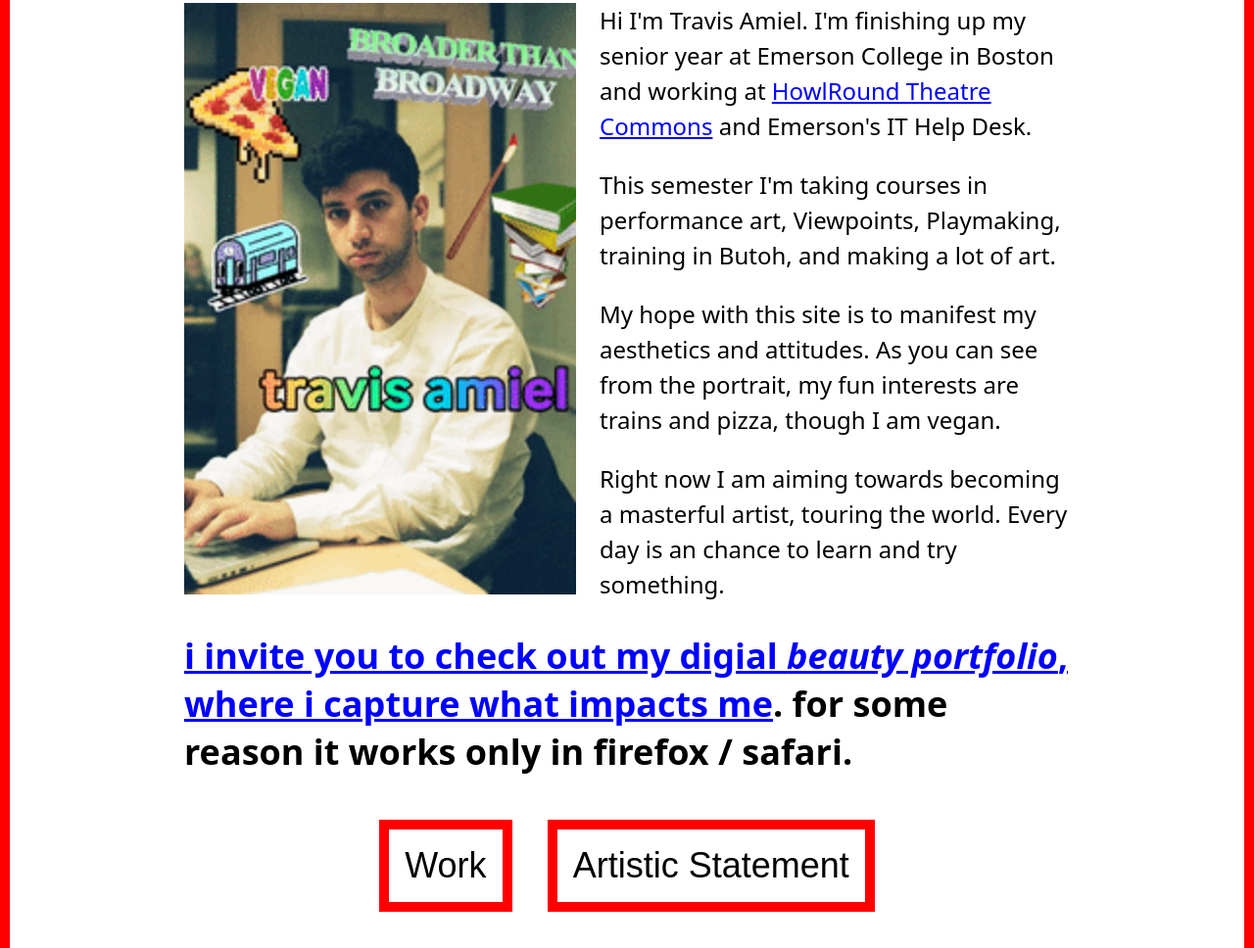
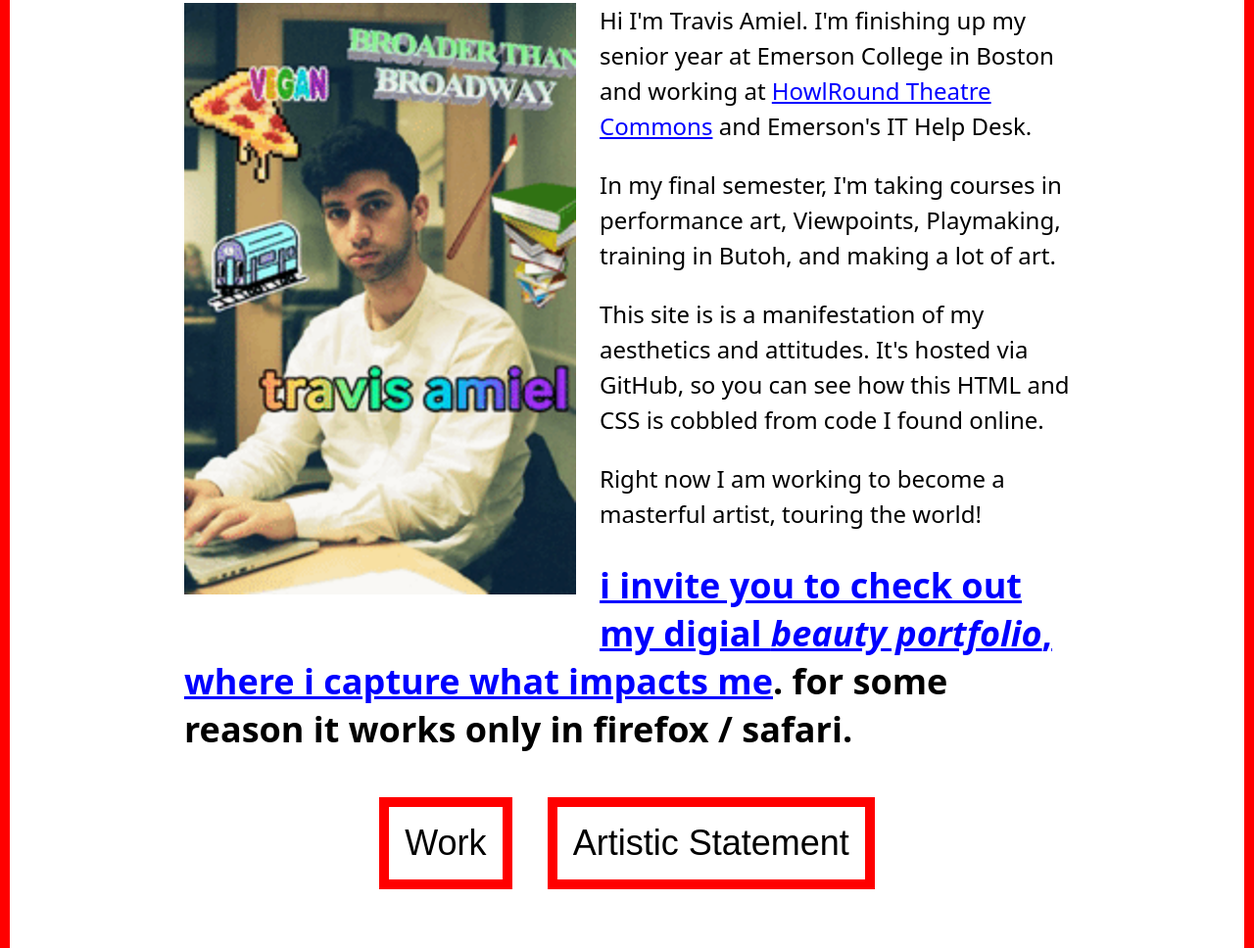
Before and after one commit to travisamiel/travisamiel.github.io, a plain HTML site: page index.html in a window 1280 px wide. Shown: the part 942-1910 px from the top of the page at 98% size. Drawn offline with Linux system fonts and the light colour scheme.

Commit message:
Expansion of homepage
Fix title of works page

```diff
--- a/index.html
+++ b/index.html
@@ -16,11 +16,11 @@
   <div>
     <p><img width="400" src="assets/me.gif" class="float-left" /> Hi I'm Travis Amiel. I'm finishing up my senior year at Emerson College in Boston and working at <a href="http://howlround.com" target="_blank">HowlRound Theatre Commons</a> and Emerson's IT Help Desk.</p>
 
-    <p>This semester I'm taking courses in performance art, Viewpoints, Playmaking, training in Butoh, and making a lot of art.</a></p>
+    <p>In my final semester, I'm taking courses in performance art, Viewpoints, Playmaking, training in Butoh, and making a lot of art.</a></p>
 
-    <p>My hope with this site is to manifest my aesthetics and attitudes. As you can see from the portrait, my fun interests are trains and pizza, though I am vegan.</p>
+    <p>This site is is a manifestation of my aesthetics and attitudes. It's hosted via GitHub, so you can see how this HTML and CSS is cobbled from code I found online.</p>
 
-    <p>Right now I am aiming towards becoming a masterful artist, touring the world. Every day is an chance to learn and try something.</p>
+    <p>Right now I am working to become a masterful artist, touring the world!</p>
   </div>
 
       <h2><a href="https://www.evernote.com/pub/travisamiel/beautyportfolio" target="_blank">i invite you to check out my digial <em>beauty portfolio</em>, where i capture what impacts me</a>. for some reason it works only in firefox / safari.</h2>
```
Also changed, not shown: works/index.html (+1 -1 lines).
